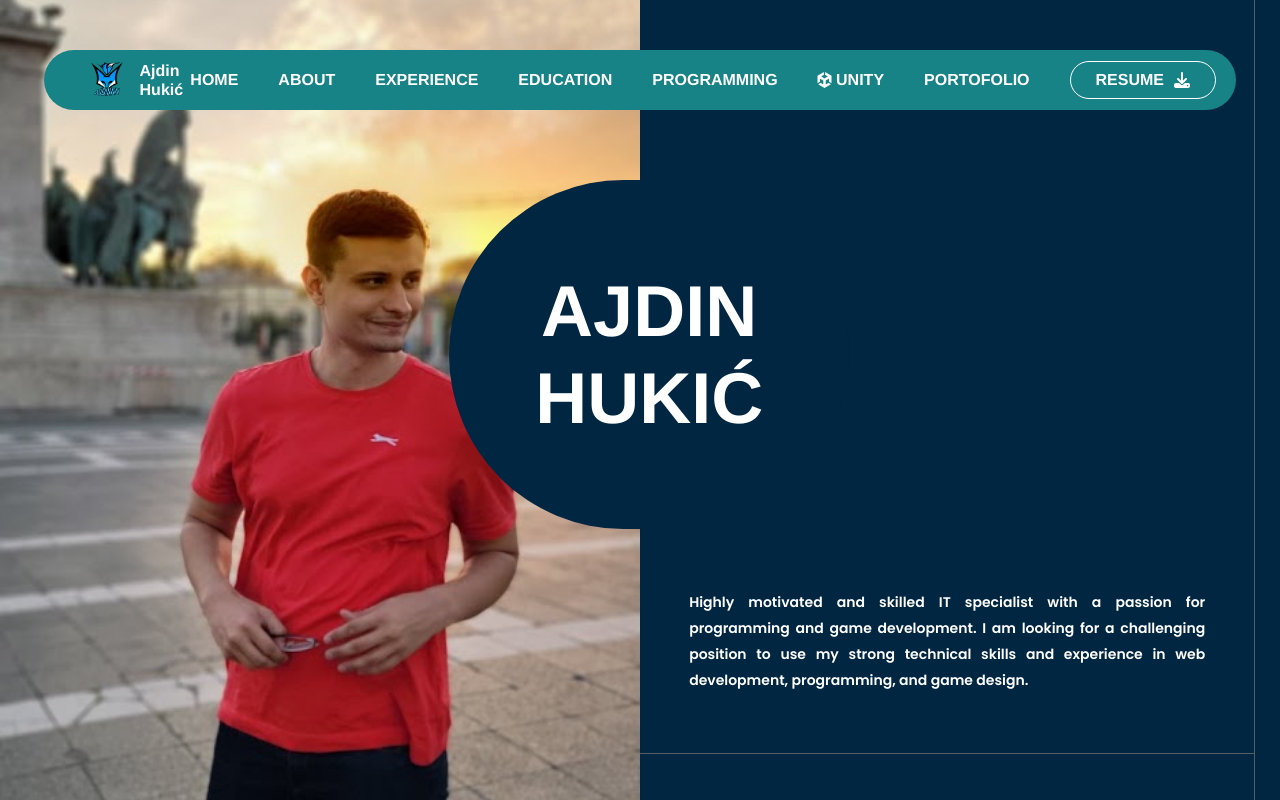
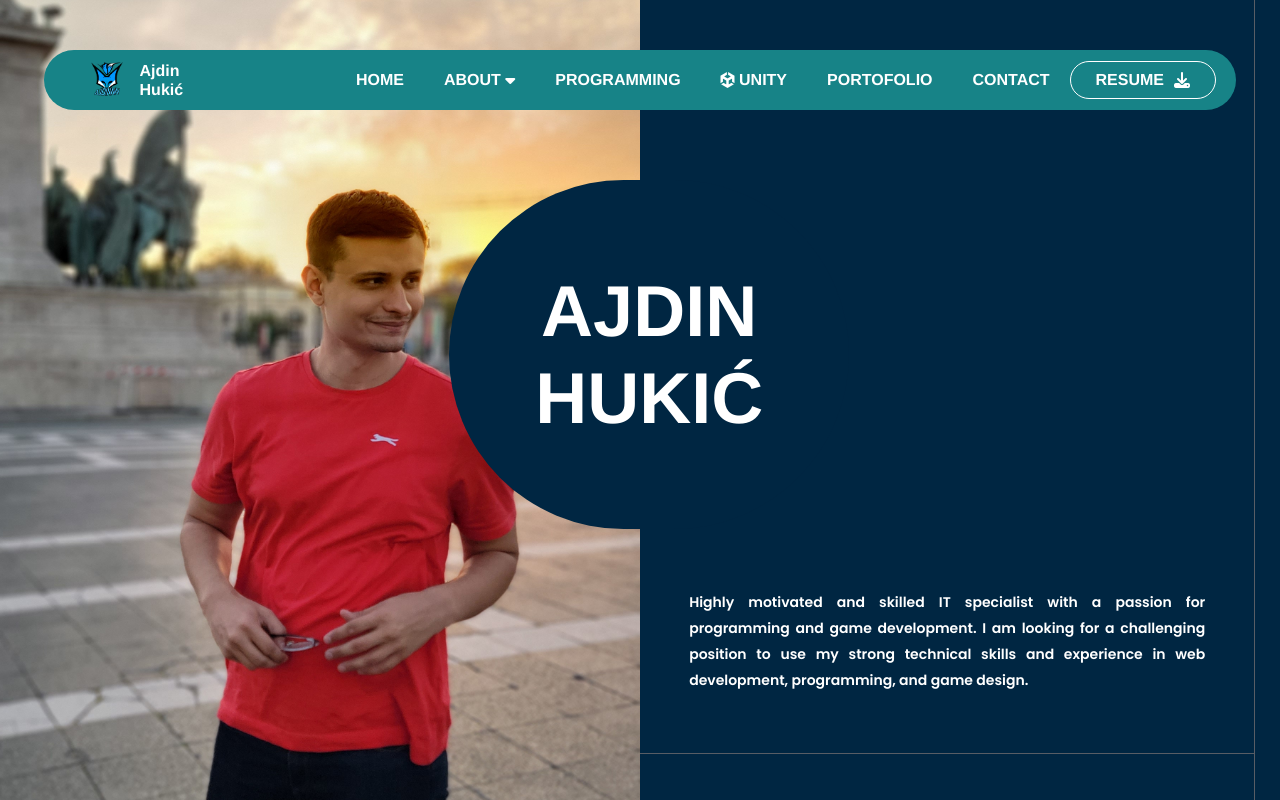
Before and after one commit to AjdiNNN/biography, a Vue app: page / in a window 1280 px wide. Shown: the top 800 px of the page. Built offline with nearby package versions, Linux system fonts and the light colour scheme; what vue-ellipse-progress would draw is missing.

Commit message:
links in navbar working

```diff
--- a/src/App.vue
+++ b/src/App.vue
@@ -53,7 +53,7 @@
                   </ul>
             </div>
 
-            <div class="content">
+            <div class="content" id="experience">
                 <h1>
                   Experience
                 </h1>
@@ -70,7 +70,7 @@
                   </div>
                 </div>
             </div>
-            <div class="content">
+            <div class="content" id="education">
                 <h1>
                   Education
                 </h1>
@@ -87,7 +87,7 @@
                   </div>
                 </div>
             </div>
-            <div class="content">
+            <div class="content" id="languages">
                 <h1>
                   Languages
                 </h1>
@@ -126,7 +126,7 @@
                       </li>
                   </ul>
             </div>
-            <div class="content">
+            <div class="content" id="program">
                 <h1>
                   Programming
                 </h1>
@@ -205,7 +205,7 @@
                       </li>
                   </ul>
             </div>
-            <div class="content">
+            <div class="content" id="unity">
                 <h1>
                   <i class="fa-brands fa-unity"></i> Unity
                 </h1>
@@ -316,7 +316,7 @@
                       </li>
                   </ul>
             </div>
-            <div class="content">
+            <div class="content" id="portofolio">
               <h1>Portofolio</h1>
               <div class="portofolio-navigation">
                   <a
@@ -347,7 +347,7 @@
                 <div class="sketchfab-embed-wrapper"> <iframe title="Shoutgun Android Futuristic" frameborder="0" allowfullscreen mozallowfullscreen="true" webkitallowfullscreen="true" allow="autoplay; fullscreen; xr-spatial-tracking" xr-spatial-tracking execution-while-out-of-viewport execution-while-not-rendered web-share src="https://sketchfab.com/models/67a4cb120eaa497a866fe074e78335c7/embed"> </iframe> <p style="font-size: 13px; font-weight: normal; margin: 5px; color: #4A4A4A;"> <a href="https://sketchfab.com/3d-models/shoutgun-android-futuristic-67a4cb120eaa497a866fe074e78335c7?utm_medium=embed&utm_campaign=share-popup&utm_content=67a4cb120eaa497a866fe074e78335c7" target="_blank" rel="nofollow" style="font-weight: bold; color: #1CAAD9;"> Shoutgun Android Futuristic </a> by <a href="https://sketchfab.com/ajdinnnn?utm_medium=embed&utm_campaign=share-popup&utm_content=67a4cb120eaa497a866fe074e78335c7" target="_blank" rel="nofollow" style="font-weight: bold; color: #1CAAD9;"> ajdinnnn </a> on <a href="https://sketchfab.com?utm_medium=embed&utm_campaign=share-popup&utm_content=67a4cb120eaa497a866fe074e78335c7" target="_blank" rel="nofollow" style="font-weight: bold; color: #1CAAD9;">Sketchfab</a></p></div>
               </div>
             </div>
-            <div class="content">
+            <div class="content" id="contact">
               <h1>Contact</h1>
               <ul class="contact">
                 <li>
--- a/src/components/Navigation.vue
+++ b/src/components/Navigation.vue
@@ -9,14 +9,21 @@
 	  </div>
 	  <div class="right">
 		<div class="links" :class="{ 'active': isMenuOpen }">
-		  <a href="#">HOME</a>
-		  <a href="#about">ABOUT</a>
-		  <a href="#">Experience</a>
-		  <a href="#">Education</a>
-		  <a href="#">Programming</a>
-		  <a href="#"><i class="fa-brands fa-unity"></i>&nbsp;Unity</a>
-		  <a href="#">Portofolio</a>
-		  <a href="#" class="resume">Resume<i class="fas fa-download"></i></a>
+			<a href="#">HOME</a>
+			<div class="dropdown">
+				<a class="dropbtn" href="#about">ABOUT&nbsp;<i class="fa fa-caret-down"></i>
+				</a>
+				<div class="dropdown-content">
+					<a class="dropdown-link" href="#experience">Experience</a>
+					<a class="dropdown-link" href="#languages">Languages</a>
+		  			<a class="dropdown-link" href="#education">Education</a>
+				</div>
+			</div>
+			<a href="#program">Programming</a>
+			<a href="#unity"><i class="fa-brands fa-unity"></i>&nbsp;Unity</a>
+		  	<a href="#portofolio">Portofolio</a>
+			  <a href="#contact">Contact</a>
+		  	<a href="#" class="resume">Resume<i class="fas fa-download"></i></a>
 		</div>
 		<div class="hamburger-menu" @click="toggleMenu">
 		  <div class="bar"></div>
@@ -101,10 +108,8 @@ align-items: center;
 .links {
     display: flex;
     list-style: none;
-    margin: 0;
-    padding: 0;
     transition: transform 0.3s ease-in-out;
-    transform: translateX(0);
+
     align-items: center; /* Vertically center the links */
 }
 
@@ -130,7 +135,7 @@ transform: translateX(0%);
 .links a {
 	color: white;
 	text-decoration: none;
-	margin-right: 40px;
+	margin: auto 20px;
 	font-size: 16px;
 }
 
@@ -146,7 +151,28 @@ height: 3px;
 width: 25px;
 margin: 2px 0;
 }
-
+.dropdown-content {
+  display: none;
+  position: absolute;
+  z-index: 1;
+}
+.dropdown-content a:hover {
+  background-color: #6a6b6d;
+}
+.dropdown-content a {
+  float: none;
+  color: black;
+  margin: 0 auto;
+  padding: 12px 16px;
+  text-decoration: none;
+  background-color: #585d65;
+  color: #fff;
+  display: block;
+  text-align: left;
+}
+.dropdown:hover .dropdown-content {
+  display: block;
+}
 @media (max-width: 768px) {
 	.resume{
 		border: none;
@@ -177,7 +203,6 @@ margin: 2px 0;
 		border-bottom-right-radius: 0px;
 	}
 	.links a {
-		margin: 10px;
 	}
 }
 </style>
```
Also changed, not shown: src/assets/img.webp.
